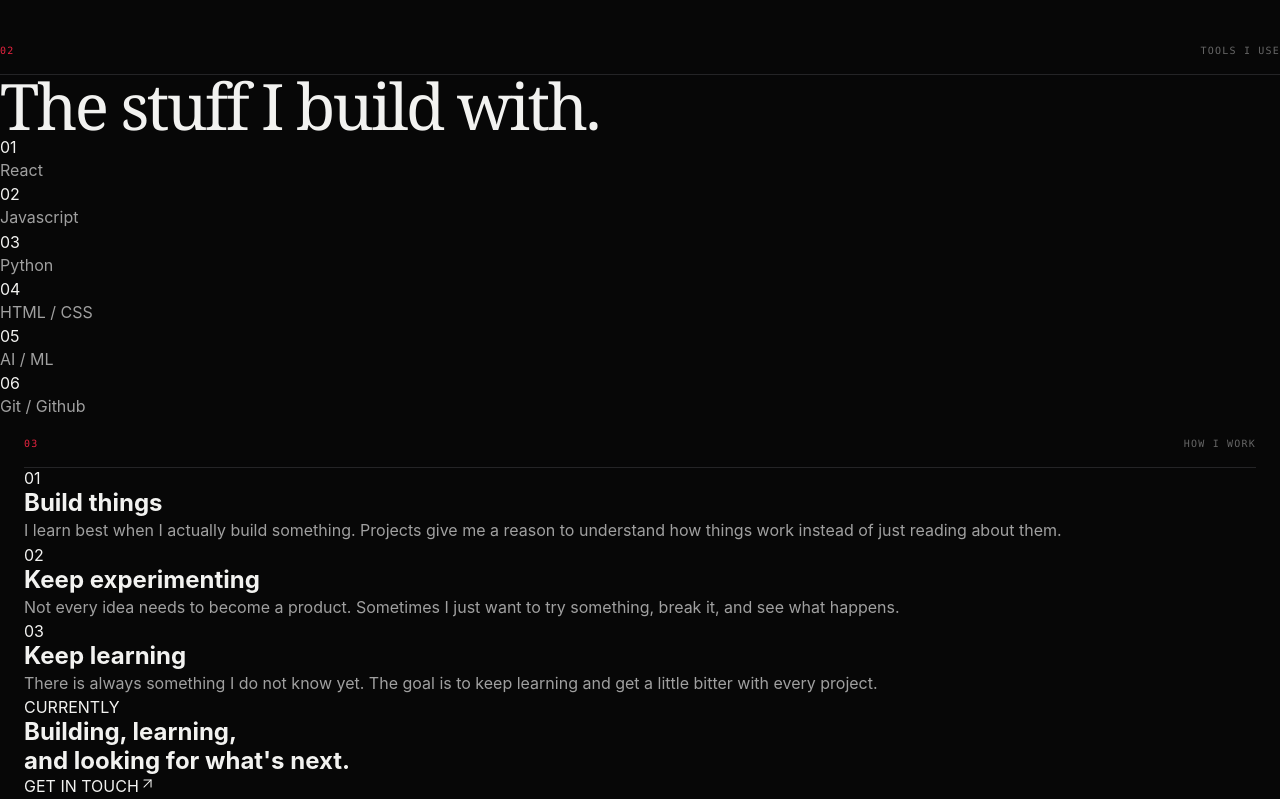
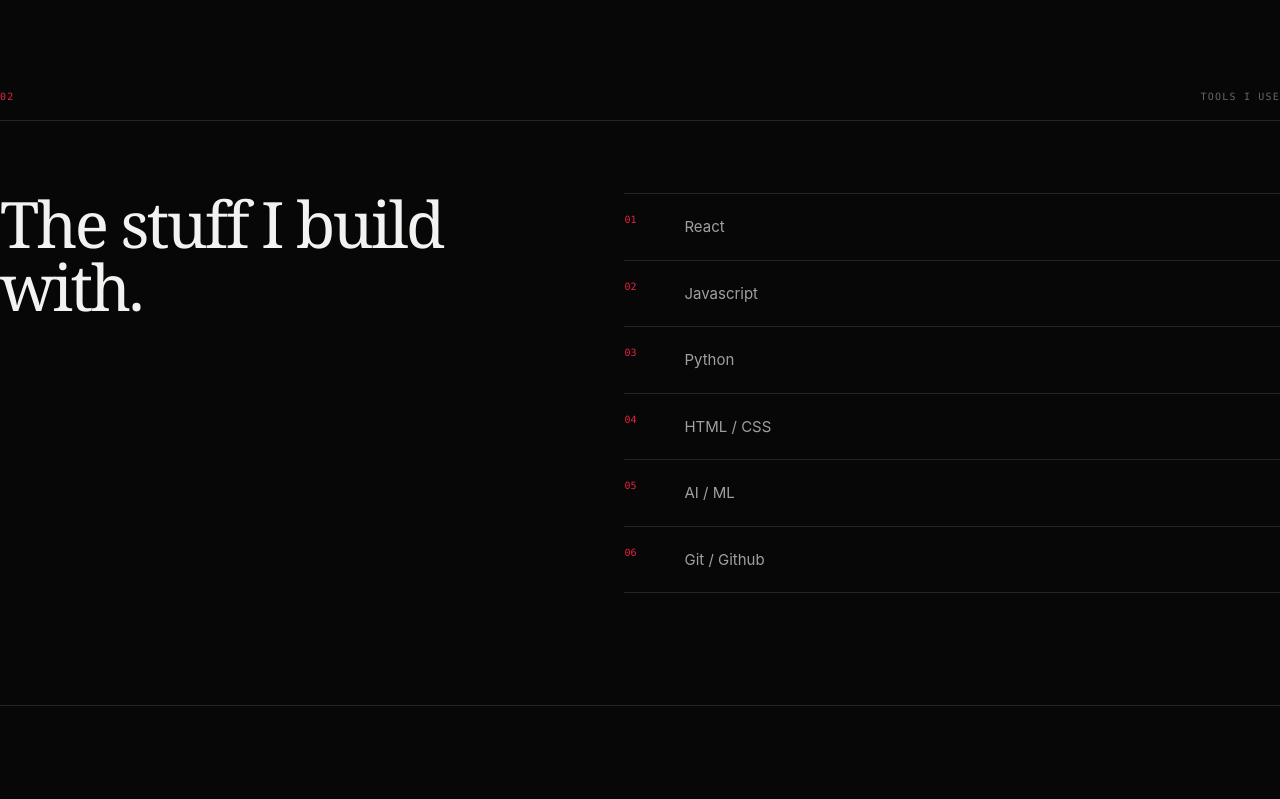
Before and after one commit to codex2py/codexlab, a React (Vite) app: page /about in a window 1280 px wide. Shown: the part 1100-1899 px from the top of the page. Built offline with nearby package versions, Linux system fonts and the light colour scheme.

Commit message:
style: styling About page

```diff
--- a/src/pages/About.css
+++ b/src/pages/About.css
@@ -90,3 +90,140 @@
     line-height: 0.98;
     letter-spacing: -0.04em;
 }
+
+.about-story-copy {
+    max-width: 620px;
+}
+
+.about-story-copy p {
+    margin: 0 0 24px;
+    color: var(--color-text-secondary);
+    font-size: 15px;
+    line-height: 1.8;
+}
+.about-story-copy p:last-child {
+    margin-bottom: 0;
+}
+
+.about-stack {
+    padding: 0 0 112px;
+    border-bottom: 1px solid var(--color-border);
+}
+
+.about-stack-content {
+    display: grid;
+    grid-template-columns: minmax(0, 0.8fr) minmax(0, 1fr);
+    gap: 100px;
+    padding-top: 72px;
+}
+
+.about-stack-list {
+    border-top: 1px solid var(--color-border);
+}
+
+.about-stack-item {
+    display: grid;
+    grid-template-columns: 40px minmax(0, 1fr);
+    gap: 20px;
+    padding: 20px 0;
+    border-bottom: 1px solid var(--color-border);
+}
+
+.about-stack-item span {
+    color: var(--color-accent);
+    font-family: var(--font-mono);
+    font-size: 10px;
+}
+.about-stack-item p {
+    margin: 0;
+    color: var(--color-text-secondary);
+    font-size: 15px;
+}
+
+.about-principles {
+    padding: 0 0 112px;
+}
+
+.about-principles-list {
+    margin-top: 0;
+}
+.about-principle {
+    display: grid;
+    grid-template-columns: 80px minmax(0, 1fr);
+    gap: 24px;
+    padding: 48px 0;
+    border-bottom: 1px solid var(--color-border);
+}
+.about-principle-number {
+    color: var(--color-accent);
+    font-family: var(--font-mono);
+    font-size: 11px;
+}
+
+.about-principle h2 {
+    margin: 0 0 14px;
+    font-family: Georgia, 'Times New Roman', Times, serif;
+    font-size: clamp(28px, 3vw, 42px);
+    font-weight: 400;
+    line-height: 1;
+    letter-spacing: -0.025em;
+}
+
+.about-principle p {
+    max-width: 620px;
+    margin: 0;
+    color: var(--color-text-secondary);
+    font-size: 14px;
+    line-height: 1.75;
+}
+.about-footer {
+    padding: 0 0 112px;
+}
+
+.about-footer-content {
+    display: flex;
+    align-items: flex-end;
+    justify-content: space-between;
+    gap: 48px;
+    padding-top: 72px;
+    border-top: 1px solid var(--color-border);
+}
+
+.about-footer-label {
+    color: var(--color-text-muted);
+    font-family: var(--font-mono);
+    font-size: 10px;
+    letter-spacing: 0.12em;
+}
+
+.about-footer h2 {
+    margin: 18px 0 0;
+    font-family: Georgia, 'Times New Roman', Times, serif;
+    font-size: clamp(38px, 5vw, 64px);
+    font-weight: 400;
+    line-height: 0.98;
+    letter-spacing: -0.04em;
+}
+
+.about-contact-link {
+    display: inline-flex;
+    align-items: center;
+    gap: 12px;
+    padding: 13px 16px;
+    border: 1px solid var(--color-border);
+    color: var(--color-text);
+    font-family: var(--font-mono);
+    font-size: 10px;
+    letter-spacing: 0.08em;
+    text-decoration: none;
+    transition:
+        border-color 180ms ease,
+        background-color 180ms ease,
+        transform 180ms ease;
+}
+
+.about-contact-link:hover {
+    border-color: var(--color-text);
+    background: var(--color-surface);
+    transform: translateY(-2px);
+}
```
